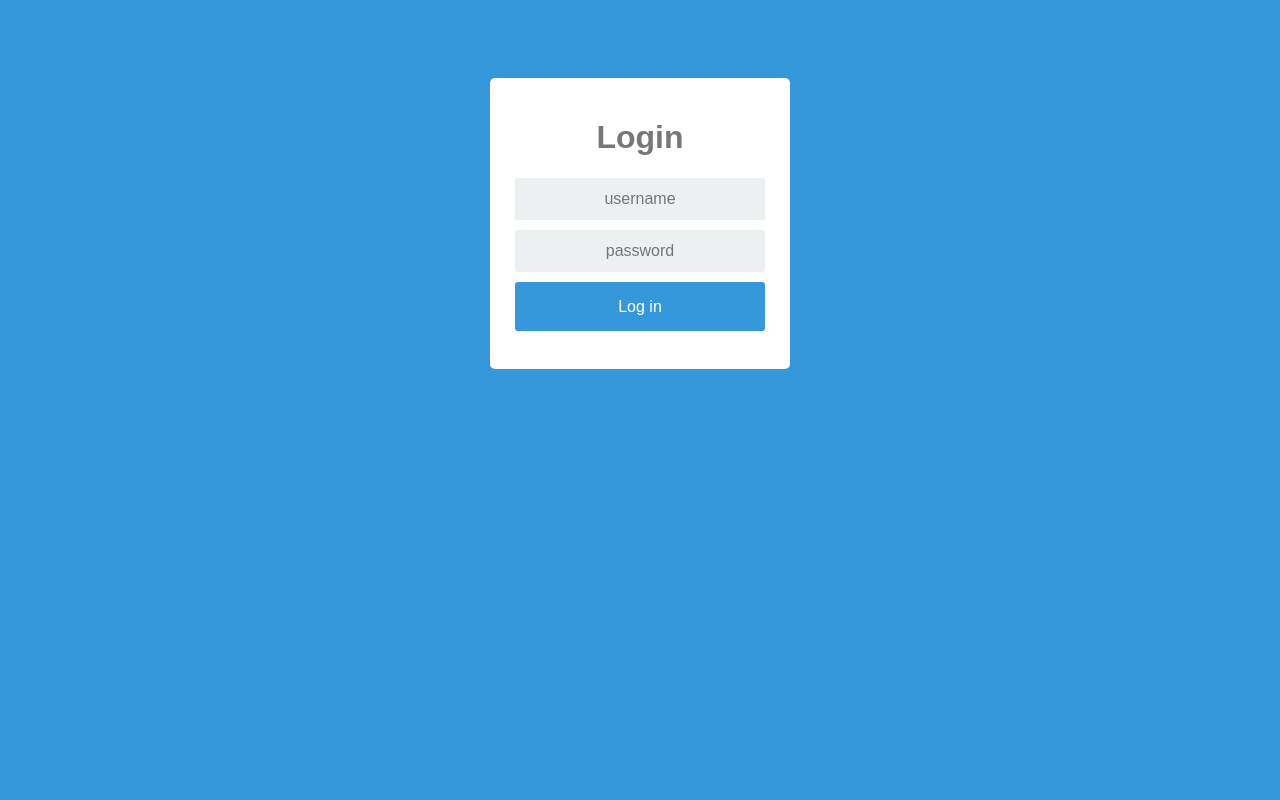
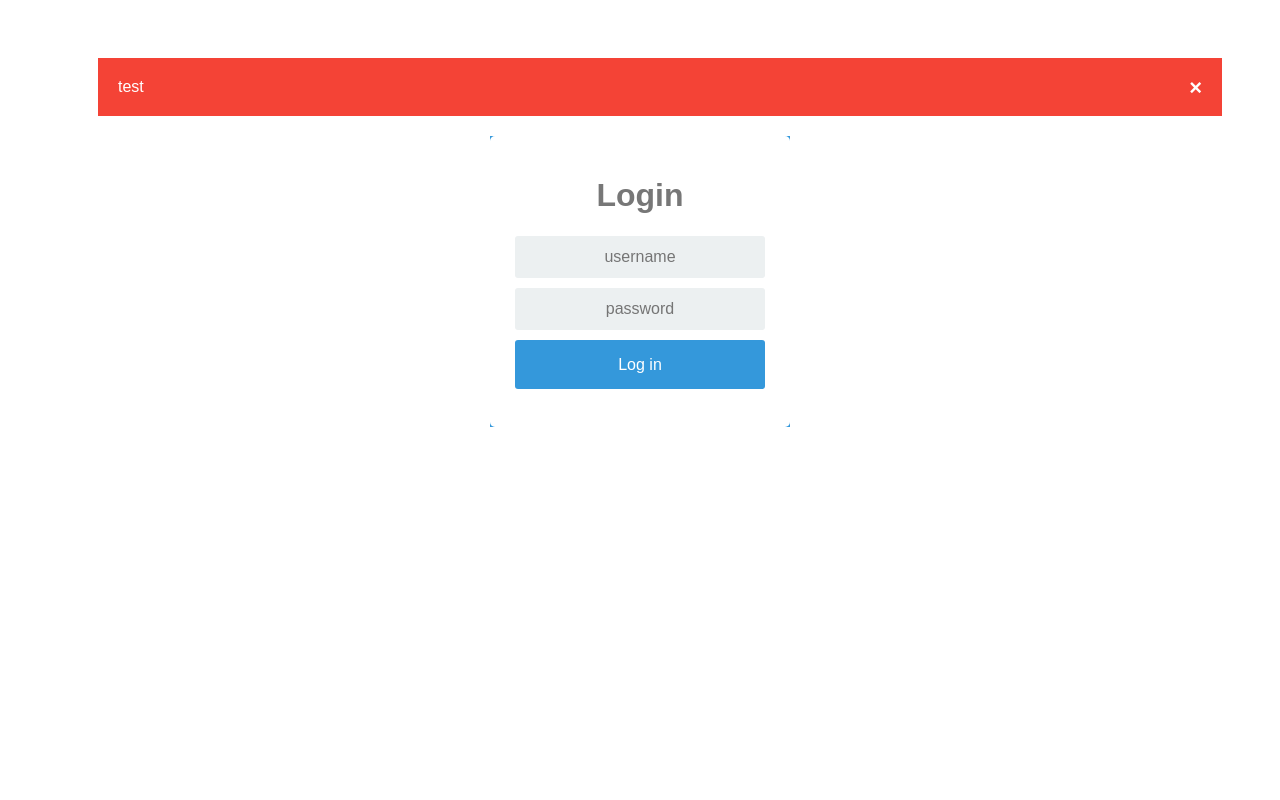
Before and after one commit to Abbotta4/flask_site, a Flask app: page / in a window 1280 px wide. Run offline with Flask 2, Linux system fonts and the light colour scheme; tables that the repository leaves empty hold one stand-in row (values such as "Sample post"); one stand-in notice (Sample message) is shown.

Commit message:
Attempted to implement Alert on invalid credentials

```diff
--- a/login.py
+++ b/login.py
@@ -10,7 +10,6 @@
 @app.route('/')
 def home():
     if not session.get('logged_in'):
-        flash('You are not logged in')
         return render_template('login.html')
     else:
         return "Logged in as %s <a href='/logout'>Logout</a>" % (session['username'])
@@ -29,7 +28,6 @@
     if result and accept:
         session['logged_in'] = True
         session['username'] = POST_USERNAME
-        flash('Welcome, %s' % POST_USERNAME)
     else:
         flash('Invalid credentials')
     return home()
--- a/static/style.css
+++ b/static/style.css
@@ -1,3 +1,4 @@
+/* login page */
 * {
     box-sizing: border-box;
 }
@@ -7,12 +8,12 @@
 }
 body {
     font-family: Arial;
-    background-color: #3498DB;
     padding: 50px;
 }
 .login {
     margin: 20px auto;
     width: 300px;
+    background-color: #3498DB;
 }
 .login-screen {
     background-color: #FFF;
@@ -76,3 +77,26 @@
     display: block;
     margin-top: 12px;
 }
+
+/* Alert Stuff */
+.alert {
+    padding: 20px;
+    background-color: #f44336; /* Red */
+    color: white;
+    margin-bottom: 15px;
+}
+
+.closebtn {
+    margin-left: 15px;
+    color: white;
+    font-weight: bold;
+    float: right;
+    font-size: 22px;
+    line-height: 20px;
+    cursor: pointer;
+    transition: 0.3s;
+}
+
+.closebtn:hover {
+    color: black;
+}
--- /dev/null
+++ b/templates/layout.html
@@ -0,0 +1,16 @@
+<!doctype html>
+<link rel="stylesheet" href="/static/style.css" type="text/css">
+<title>My Application</title>
+{% with messages = get_flashed_messages() %}
+{% if messages %}
+<ul class=flashes>
+  {% for message in messages %}
+  <div class="alert">
+    <span class="closebtn" onclick="this.parentElement.style.display='none';">&times;</span>
+    test
+  </div>
+  {% endfor %}
+</ul>
+{% endif %}
+{% endwith %}
+{% block body %}{% endblock %}
--- a/templates/login.html
+++ b/templates/login.html
@@ -1,9 +1,9 @@
 <link rel="stylesheet" href="/static/style.css" type="text/css">
+{% extends "layout.html" %}
 {% block body %}
 {% if session['logged_in'] %}
 <p>You're logged in already!</p>
 {% else %}
-
 
 <form action="/login" method="POST">
   <div class="login">
```
